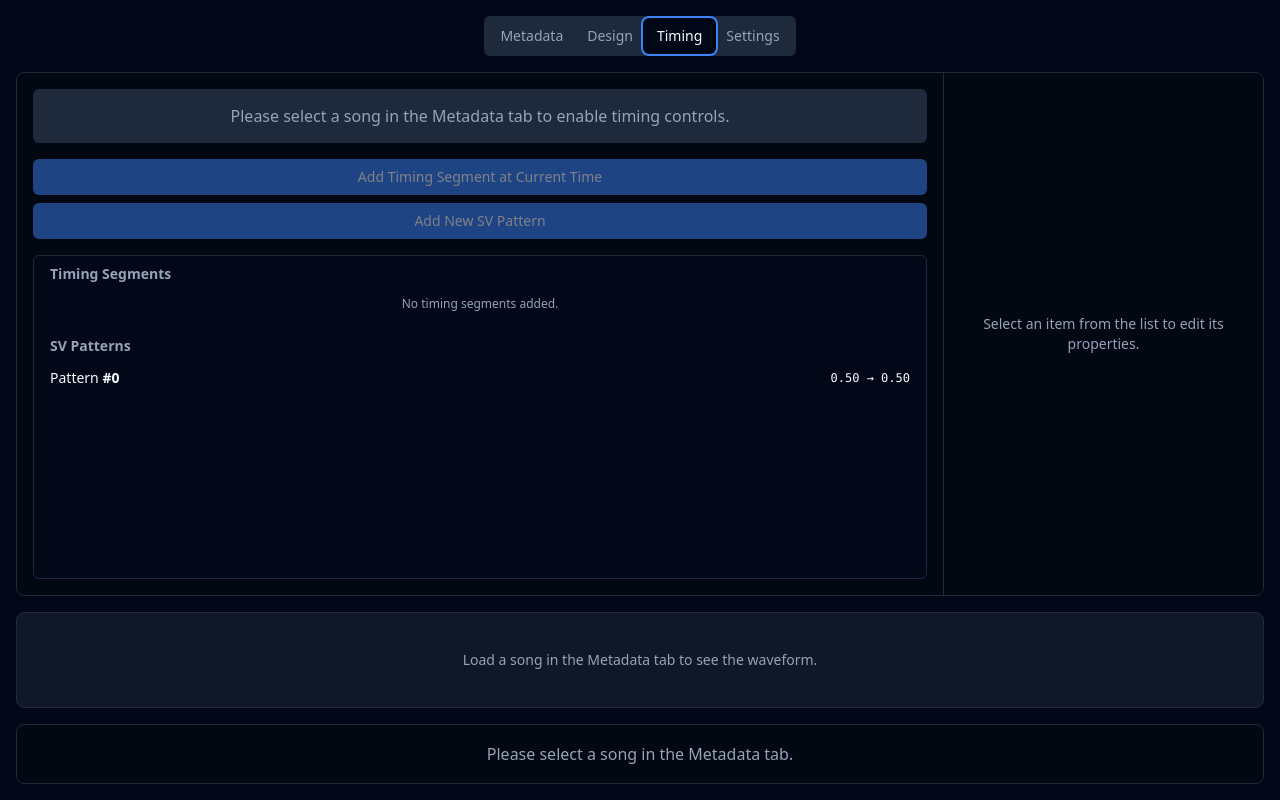
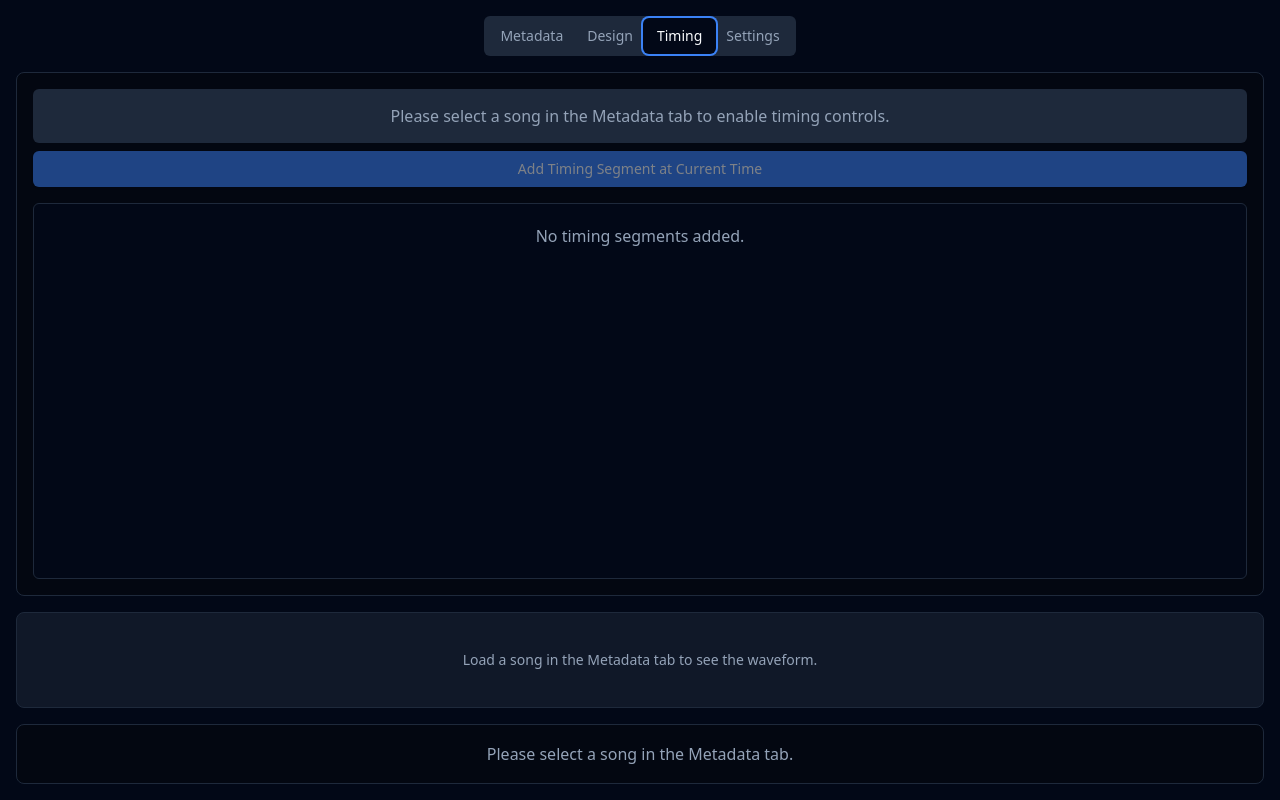
Before and after one commit to pfgithub/lazermapeditor, a React (Vite) app: page / in a window 1280 px wide. Both pictures are taken after a click on the tab "Timing". Built offline with nearby package versions, Linux system fonts and the light colour scheme.

Commit message:
Revert "[P] Add the ability to create, configure, and assign SV patterns"
This reverts commit 65111f8085e6fd0548ee4a3df161e93161ab0c50.

```diff
--- a/src/App.tsx
+++ b/src/App.tsx
@@ -111,22 +111,6 @@ export function App() {
     };
   }, []);
 
-  const getCurrentTime = useCallback(() => {
-    const map = mapRef.current;
-    let current = audioControllerRef.current?.getCurrentTime() ?? 0;
-    for (const sv of map.svs) {
-      if (current >= sv.startTime && current < sv.endTime) {
-        // Use a default pattern if the assigned one doesn't exist.
-        const pattern = map.svPatterns[sv.pattern] ?? { from: 0.5, to: 0.5 };
-        const segmentProgress = (current - sv.startTime) / (sv.endTime - sv.startTime);
-        const remappedProgress = svRemap(segmentProgress, pattern.from, pattern.to);
-        current = remappedProgress * (sv.endTime - sv.startTime) + sv.startTime;
-        break; // Assume no overlapping SVs
-      }
-    }
-    return current;
-  }, []);
-
   // Global keybindings
   useEffect(() => {
     const handleKeyDown = (e: KeyboardEvent) => {
@@ -192,7 +176,23 @@ export function App() {
         spaceDownTimeRef.current = null;
       }
     };
-  }, [map, designSnap, keybinds, activeTab, getCurrentTime]); // getCurrentTime is needed
+  }, [map, designSnap, keybinds, activeTab]);
+
+  const getCurrentTime = useCallback(() => {
+    const map = mapRef.current;
+    let current = audioControllerRef.current?.getCurrentTime() ?? 0
+    for(const sv of map.svs) {
+      if(current >= sv.startTime && current < sv.endTime) {
+        // modify
+        const pattern = map.svPatterns[sv.pattern ?? ""] ?? {from: 0.9, to: 0.1};
+        const before = (current - sv.startTime) / (sv.endTime - sv.startTime);
+        const after = svRemap(before, pattern.from, pattern.to);
+        current = after * (sv.endTime - sv.startTime) + sv.startTime;
+        break;
+      }
+    }
+    return current;
+  }, []);
 
   const handleSeek = (time: number) => {
     audioControllerRef.current?.seek(time);
@@ -271,13 +271,13 @@ export function App() {
               )}
             </Button>
             <div className="text-sm font-mono w-28 text-center text-[hsl(215,20.2%,65.1%)]">
-              {formatTime(audioControllerRef.current?.getCurrentTime() ?? 0)} / {formatTime(duration)}
+              {formatTime(currentTimeRounded)} / {formatTime(duration)}
             </div>
             <input
               type="range"
               min="0"
               max={duration || 1}
-              value={audioControllerRef.current?.getCurrentTime() ?? 0}
+              value={currentTimeRounded}
               step="0.01"
               className="w-full h-2 bg-[hsl(217.2,32.6%,17.5%)] rounded-lg appearance-none cursor-pointer"
               onChange={(e) => handleSeek(parseFloat(e.target.value))}
--- a/src/components/DesignTab.tsx
+++ b/src/components/DesignTab.tsx
@@ -1,16 +1,9 @@
-import { useEffect, useMemo, useRef, useState } from "react";
+import { useEffect, useRef, useState } from "react";
 import { Button } from "@/components/ui/button";
 import { Label } from "@/components/ui/label";
 import { useAppStore, type Note, type Beatmap } from "@/store";
 import { findNextSnap, findPreviousSnap, snapLevels, type Snap } from "@/lib/timingPoints";
 import { DesignCanvasController } from "@/lib/DesignCanvasController";
-import {
-  Select,
-  SelectContent,
-  SelectItem,
-  SelectTrigger,
-  SelectValue,
-} from "@/components/ui/select";
 
 interface DesignTabProps {
   map: Beatmap;
@@ -27,12 +20,6 @@ export function DesignTab({ map, setMap, getCurrentTime, seek, snap, setSnap }:
   const controllerRef = useRef<DesignCanvasController | null>(null);
   const [selectionCount, setSelectionCount] = useState(0);
   const keybinds = useAppStore((s) => s.keybinds);
-
-  // Memoize the current SV segment to avoid re-calculating on every render
-  const currentSV = useMemo(() => {
-    const time = getCurrentTime();
-    return map.svs.find((sv) => time >= sv.startTime && time < sv.endTime);
-  }, [getCurrentTime, map.svs]);
 
   // Initialize and update canvas controller
   useEffect(() => {
@@ -133,11 +120,11 @@ export function DesignTab({ map, setMap, getCurrentTime, seek, snap, setSnap }:
     let nextTime: number | null = null;
 
     if (e.deltaY < 0) {
+      // Scroll down -> forward in time
+      nextTime = findNextSnap(map, getCurrentTime(), snap);
+    } else {
       // Scroll up -> backward in time
       nextTime = findPreviousSnap(map, getCurrentTime(), snap);
-    } else {
-      // Scroll down -> forward in time
-      nextTime = findNextSnap(map, getCurrentTime(), snap);
     }
 
     if (nextTime !== null) {
@@ -158,7 +145,6 @@ export function DesignTab({ map, setMap, getCurrentTime, seek, snap, setSnap }:
   return (
     <div className="flex flex-col h-full gap-4">
       <div className="flex items-center justify-between p-3 bg-[hsl(224,71%,4%)] border border-[hsl(217.2,32.6%,17.5%)] rounded-lg shrink-0">
-        <div className="flex items-center gap-4">
         <div className="flex items-center gap-2">
           <Label>Snap:</Label>
           {snapLevels.map((level) => (
@@ -167,31 +153,12 @@ export function DesignTab({ map, setMap, getCurrentTime, seek, snap, setSnap }:
             </Button>
           ))}
         </div>
-          {currentSV && (
-            <div className="flex items-center gap-2 border-l border-[hsl(217.2,32.6%,17.5%)] pl-4">
-              <Label htmlFor="sv-pattern">SV Pattern:</Label>
-              <Select
-                value={currentSV.pattern}
-                onValueChange={(newPatternId) => {
-                  const newSvs = map.svs.map((sv) => (sv.startTime === currentSV.startTime ? { ...sv, pattern: newPatternId } : sv));
-                  setMap({ ...map, svs: newSvs });
-                }}
+        <Button
+          onClick={() => controllerRef.current?.flipHorizontal()}
+          variant="outline"
+          size="sm"
+          disabled={selectionCount === 0}
         >
-                <SelectTrigger id="sv-pattern" className="w-[150px] h-8">
-                  <SelectValue placeholder="Select pattern" />
-                </SelectTrigger>
-                <SelectContent>
-                  {Object.keys(map.svPatterns).map((patternId) => (
-                    <SelectItem key={patternId} value={patternId}>
-                      Pattern #{patternId}
-                    </SelectItem>
-                  ))}
-                </SelectContent>
-              </Select>
-            </div>
-          )}
-        </div>
-        <Button onClick={() => controllerRef.current?.flipHorizontal()} variant="outline" size="sm" disabled={selectionCount === 0}>
           Flip Horizontal
         </Button>
       </div>
--- a/src/components/TimingTab.tsx
+++ b/src/components/TimingTab.tsx
@@ -3,7 +3,7 @@ import { Button } from "@/components/ui/button";
 import { Input } from "@/components/ui/input";
 import { Label } from "@/components/ui/label";
 import { cn } from "@/lib/utils";
-import type { Beatmap, SvPattern, TimingSegment } from "@/store";
+import type { Beatmap, TimingSegment } from "@/store";
 
 interface TimingTabProps {
   map: Beatmap;
@@ -12,14 +12,10 @@ interface TimingTabProps {
   getCurrentTime: () => number;
 }
 
-type Selection = { type: "timing"; id: string } | { type: "sv"; id: string };
+export function TimingTab({ map, setMap, songUrl, getCurrentTime }: TimingTabProps) {
+  const [selectedSegmentId, setSelectedSegmentId] = useState<string | null>(null);
 
-export function TimingTab({ map, setMap, songUrl, getCurrentTime }: TimingTabProps) {
-  const [selection, setSelection] = useState<Selection | null>(null);
-
-  const selectedSegment = selection?.type === "timing" ? map.timing.find((s) => s.id === selection.id) : null;
-  const selectedSvPatternId = selection?.type === "sv" ? selection.id : null;
-  const selectedSvPattern = selectedSvPatternId ? map.svPatterns[selectedSvPatternId] : null;
+  const selectedSegment = map.timing.find((s) => s.id === selectedSegmentId);
 
   const handleAddSegment = () => {
     const newSegment: TimingSegment = {
@@ -29,7 +25,7 @@ export function TimingTab({ map, setMap, songUrl, getCurrentTime }: TimingTabPro
     };
     const newTiming = [...map.timing, newSegment].sort((a, b) => a.startTime - b.startTime);
     setMap({ ...map, timing: newTiming });
-    setSelection({ type: "timing", id: newSegment.id });
+    setSelectedSegmentId(newSegment.id);
   };
 
   const handleUpdateSegment = (field: "startTime" | "bpm", value: string) => {
@@ -39,7 +35,7 @@ export function TimingTab({ map, setMap, songUrl, getCurrentTime }: TimingTabPro
 
     const updatedSegment = { ...selectedSegment, [field]: isNaN(numericValue) ? 0 : numericValue };
 
-    let newTiming = map.timing.map((s) => (s.id === selection?.id ? updatedSegment : s));
+    let newTiming = map.timing.map((s) => (s.id === selectedSegmentId ? updatedSegment : s));
 
     if (field === "startTime") {
       newTiming.sort((a, b) => a.startTime - b.startTime);
@@ -49,75 +45,38 @@ export function TimingTab({ map, setMap, songUrl, getCurrentTime }: TimingTabPro
   };
 
   const handleDeleteSegment = () => {
-    if (selection?.type !== "timing") return;
-    const newTiming = map.timing.filter((s) => s.id !== selection.id);
+    if (!selectedSegmentId) return;
+    const newTiming = map.timing.filter((s) => s.id !== selectedSegmentId);
     setMap({ ...map, timing: newTiming });
-    setSelection(null);
-  };
-
-  const handleAddSvPattern = () => {
-    const existingIds = Object.keys(map.svPatterns).map(Number).filter(isFinite);
-    const newId = existingIds.length > 0 ? Math.max(...existingIds) + 1 : 0;
-    const newPattern: SvPattern = { from: 0.5, to: 0.5 }; // Linear
-    setMap({
-      ...map,
-      svPatterns: { ...map.svPatterns, [newId]: newPattern },
-    });
-    setSelection({ type: "sv", id: String(newId) });
-  };
-
-  const handleUpdateSvPattern = (field: keyof SvPattern, value: string) => {
-    if (!selectedSvPattern || !selectedSvPatternId) return;
-    const numericValue = Math.max(0, Math.min(1, parseFloat(value) || 0)); // clamp between 0 and 1
-
-    const updatedPattern = { ...selectedSvPattern, [field]: numericValue };
-    setMap({
-      ...map,
-      svPatterns: { ...map.svPatterns, [selectedSvPatternId]: updatedPattern },
-    });
-  };
-
-  const handleDeleteSvPattern = () => {
-    if (!selectedSvPatternId) return;
-    const newPatterns = { ...map.svPatterns };
-    delete newPatterns[selectedSvPatternId];
-    setMap({ ...map, svPatterns: newPatterns });
-    setSelection(null);
-  };
-
-  const isSvPatternInUse = (patternId: string) => {
-    return map.svs.some((sv) => sv.pattern === patternId);
+    setSelectedSegmentId(null);
   };
 
   return (
     <div className="flex flex-row h-full bg-[hsl(224,71%,4%)] rounded-lg border border-[hsl(217.2,32.6%,17.5%)] overflow-hidden">
       <div className="flex-grow flex flex-col gap-4 p-4">
+        {/* Top section: Player and Add button */}
+        <div className="flex flex-col gap-2">
           {!songUrl && (
             <div className="text-center text-[hsl(215,20.2%,65.1%)] p-4 bg-[hsl(217.2,32.6%,17.5%)] rounded-md h-[54px] flex items-center justify-center">
               Please select a song in the Metadata tab to enable timing controls.
             </div>
           )}
-        <div className="flex flex-col gap-2">
           <Button onClick={handleAddSegment} disabled={!songUrl}>
             Add Timing Segment at Current Time
           </Button>
-          <Button onClick={handleAddSvPattern} disabled={!songUrl}>
-            Add New SV Pattern
-          </Button>
         </div>
 
-        <div className="flex-grow overflow-y-auto border border-[hsl(217.2,32.6%,17.5%)] rounded-md bg-[hsl(222.2,84%,4.9%)] p-2 space-y-4">
-          <div>
-            <h3 className="text-sm font-semibold text-[hsl(215,20.2%,65.1%)] px-2 mb-1">Timing Segments</h3>
-            <ul className="space-y-1">
+        {/* List of segments */}
+        <div className="flex-grow overflow-y-auto border border-[hsl(217.2,32.6%,17.5%)] rounded-md bg-[hsl(222.2,84%,4.9%)]">
+          <ul className="p-1">
             {map.timing.length > 0 ? (
               map.timing.map((segment) => (
                 <li
                   key={segment.id}
-                    onClick={() => setSelection({ type: "timing", id: segment.id })}
+                  onClick={() => setSelectedSegmentId(segment.id)}
                   className={cn(
                     "p-2 cursor-pointer hover:bg-[hsl(217.2,32.6%,17.5%)] rounded-md text-sm flex justify-between items-center",
-                      selection?.type === "timing" && selection.id === segment.id && "bg-[hsl(217.2,32.6%,17.5%)]",
+                    selectedSegmentId === segment.id && "bg-[hsl(217.2,32.6%,17.5%)]",
                   )}
                 >
                   <span>
@@ -129,80 +88,40 @@ export function TimingTab({ map, setMap, songUrl, getCurrentTime }: TimingTabPro
                 </li>
               ))
             ) : (
-                <div className="text-center text-xs text-[hsl(215,20.2%,65.1%)] p-2">No timing segments added.</div>
-              )}
-            </ul>
-          </div>
-          <div>
-            <h3 className="text-sm font-semibold text-[hsl(215,20.2%,65.1%)] px-2 mb-1">SV Patterns</h3>
-            <ul className="space-y-1">
-              {Object.keys(map.svPatterns).length > 0 ? (
-                Object.entries(map.svPatterns).map(([id, pattern]) => (
-                  <li
-                    key={id}
-                    onClick={() => setSelection({ type: "sv", id })}
-                    className={cn(
-                      "p-2 cursor-pointer hover:bg-[hsl(217.2,32.6%,17.5%)] rounded-md text-sm flex justify-between items-center",
-                      selection?.type === "sv" && selection.id === id && "bg-[hsl(217.2,32.6%,17.5%)]",
-                    )}
-                  >
-                    <span>
-                      Pattern <strong>#{id}</strong>
-                    </span>
-                    <span className="font-mono text-xs">
-                      {pattern.from.toFixed(2)} &#x2192; {pattern.to.toFixed(2)}
-                    </span>
-                  </li>
-                ))
-              ) : (
-                <div className="text-center text-xs text-[hsl(215,20.2%,65.1%)] p-2">No SV patterns created.</div>
+              <div className="text-center text-[hsl(215,20.2%,65.1%)] p-4">No timing segments added.</div>
             )}
           </ul>
         </div>
       </div>
-      </div>
 
+      {/* Right sidebar: Editor */}
+      {selectedSegment && (
         <aside className="w-80 border-l border-l-[hsl(217.2,32.6%,17.5%)] bg-[hsl(224,71%,4%)] p-4 flex flex-col gap-4 shrink-0">
-        {selectedSegment && (
-          <>
-            <h2 className="text-lg font-semibold">Edit Timing Segment</h2>
+          <h2 className="text-lg font-semibold">Edit Segment</h2>
           <div className="grid gap-1.5">
             <Label htmlFor="startTime">Start Time (s)</Label>
-              <Input id="startTime" type="number" value={selectedSegment.startTime} onChange={(e) => handleUpdateSegment("startTime", e.target.value)} step="0.001" />
+            <Input
+              id="startTime"
+              type="number"
+              value={selectedSegment.startTime}
+              onChange={(e) => handleUpdateSegment("startTime", e.target.value)}
+              step="0.001"
+            />
           </div>
           <div className="grid gap-1.5">
             <Label htmlFor="bpm">BPM</Label>
-              <Input id="bpm" type="number" value={selectedSegment.bpm} onChange={(e) => handleUpdateSegment("bpm", e.target.value)} />
+            <Input
+              id="bpm"
+              type="number"
+              value={selectedSegment.bpm}
+              onChange={(e) => handleUpdateSegment("bpm", e.target.value)}
+            />
           </div>
           <Button onClick={handleDeleteSegment} variant="destructive" className="mt-auto">
             Delete Segment
           </Button>
-          </>
+        </aside>
       )}
-        {selectedSvPattern && selectedSvPatternId && (
-          <>
-            <h2 className="text-lg font-semibold">Edit SV Pattern #{selectedSvPatternId}</h2>
-            <div className="grid gap-1.5">
-              <Label htmlFor="svFrom">"From" point (time %)</Label>
-              <Input id="svFrom" type="number" value={selectedSvPattern.from} onChange={(e) => handleUpdateSvPattern("from", e.target.value)} step="0.01" min="0" max="1" />
-            </div>
-            <div className="grid gap-1.5">
-              <Label htmlFor="svTo">"To" point (progress %)</Label>
-              <Input id="svTo" type="number" value={selectedSvPattern.to} onChange={(e) => handleUpdateSvPattern("to", e.target.value)} step="0.01" min="0" max="1" />
-            </div>
-            <p className="text-xs text-[hsl(215,20.2%,65.1%)]">Defines a piecewise linear speed curve. Values are 0-1.</p>
-            <Button onClick={handleDeleteSvPattern} variant="destructive" className="mt-auto" disabled={isSvPatternInUse(selectedSvPatternId)}>
-              Delete Pattern
-            </Button>
-            {isSvPatternInUse(selectedSvPatternId) && <p className="text-xs text-center text-amber-400">This pattern is currently in use.</p>}
-          </>
-        )}
-        {!selection && (
-          <div className="m-auto text-center text-sm text-[hsl(215,20.2%,65.1%)]">
-            <p>Select an item from the list to edit its properties.</p>
-          </div>
-        )}
-      </aside>
     </div>
   );
 }
--- a/src/lib/DesignCanvasController.ts
+++ b/src/lib/DesignCanvasController.ts
@@ -102,19 +102,14 @@ export class DesignCanvasController {
 
   private generateKeyMap(keybinds: Keybinds): { [code: string]: KeyMapEntry } {
     const keyMap: { [code: string]: KeyMapEntry } = {};
-    const actions: KeybindAction[] = [
-      "placeNoteLane1",
-      "placeNoteLane2",
-      "placeNoteLane3",
-      "placeNoteLane4",
-    ];
+    const actions: KeybindAction[] = ["placeNoteLane1", "placeNoteLane2", "placeNoteLane3", "placeNoteLane4"];
     actions.forEach((action, index) => {
       (keybinds[action] || []).forEach((key) => {
         if (key) keyMap[key] = index as KeyMapEntry;
       });
     });
-    for (const k of keybinds["placeSV"] ?? []) {
-      if (k) keyMap[k] = "sv";
+    for(const k of keybinds["placeSV"] ?? []) {
+      if(k) keyMap[k] = "sv";
     }
     return keyMap;
   }
@@ -517,19 +512,21 @@ export class DesignCanvasController {
     const endTime = findNearestSnap(this.map, this.getCurrentTime(), this.snap);
     if (endTime == null) return;
 
-    if (keyIndex === "sv") {
+    if(keyIndex === "sv") {
       const newSv: SvSegment = {
         startTime: Math.min(startTime, endTime),
         endTime: Math.max(startTime, endTime),
-        pattern: "0", // Default pattern
+        pattern: "0",
       };
-      const existingSv = this.map.svs.find((k) => k.startTime === newSv.startTime);
-      if (existingSv) {
-        const newSvs = this.map.svs.filter((sv) => sv !== existingSv);
+      const existingSv = this.map.svs.find(
+        (k) => k.startTime === newSv.startTime,
+      );
+      if(existingSv) {
+        const newSvs = this.map.svs.filter(sv => sv !== existingSv);
         this.setMap({ ...this.map, svs: newSvs });
         return;
       }
-      if (startTime === endTime) return; // no zero-length SVs
+      if(startTime === endTime) return; // no zero-length SVs
       const newSvs = [...this.map.svs, newSv].sort((a, b) => a.startTime - b.startTime);
       this.setMap({ ...this.map, svs: newSvs });
       return;
@@ -547,7 +544,7 @@ export class DesignCanvasController {
 
     if (existingNote) {
       // Note exists, delete it.
-      const newKeys = this.map.notes.filter((note) => note !== existingNote);
+      const newKeys = this.map.notes.filter(note => note !== existingNote);
       this.setMap({ ...this.map, notes: newKeys });
     } else {
       // Note does not exist, add it.
@@ -593,47 +590,6 @@ export class DesignCanvasController {
       ctx.moveTo(0, y);
       ctx.lineTo(width, y);
       ctx.stroke();
-    }
-
-    // --- Draw SVs ---
-    for (const sv of this.map.svs) {
-      if (sv.endTime < viewStartTime || sv.startTime > viewEndTime) continue;
-      // Default to linear if pattern is missing
-      const pattern = this.map.svPatterns[sv.pattern] ?? { from: 0.5, to: 0.5 };
-
-      const y_start = this.posToY(sv.startTime);
-      const y_end = this.posToY(sv.endTime);
-
-      const grad = ctx.createLinearGradient(0, y_start, 0, y_end);
-      // Simple blue-to-red gradient for slow-to-fast
-      const startSpeed = pattern.to / pattern.from;
-      const endSpeed = (1 - pattern.to) / (1 - pattern.from);
-
-      const lerp = (a: number, b: number, t: number) => a + (b - a) * t;
-      const clamp = (val: number, min: number, max: number) => Math.max(min, Math.min(val, max));
-
-      // Color based on speed multiplier (1x = white)
-      const speedToColor = (speed: number) => {
-        if (speed < 1) {
-          // Blue for slower
-          const t = clamp(speed, 0.25, 1);
-          return `hsl(240, 100%, ${lerp(100, 75, t)}%)`;
-        } else {
-          // Red for faster
-          const t = clamp((speed - 1) / 3, 0, 1); // up to 4x
-          return `hsl(0, 100%, ${lerp(75, 50, t)}%)`;
-        }
-      };
-
-      grad.addColorStop(0, speedToColor(startSpeed));
-      grad.addColorStop(1, speedToColor(endSpeed));
-      ctx.fillStyle = grad;
-      ctx.globalAlpha = 0.5;
-      ctx.fillRect(0, y_end, 10, y_start - y_end);
-      ctx.globalAlpha = 1.0;
-      ctx.strokeStyle = "hsl(0, 0%, 50%)";
-      ctx.lineWidth = 1;
-      ctx.strokeRect(0, y_end, 10, y_start - y_end);
     }
 
     const drawKey = (key: Note, isSelected: boolean) => {
@@ -686,16 +642,32 @@ export class DesignCanvasController {
 
     // --- Draw in-progress notes ---
     for (const [lane, startTime] of this.activeHolds.entries()) {
-      if (typeof lane === "number") {
-        drawKey(
-          {
-            startTime,
-            endTime: findNearestSnap(this.map, time, this.snap) ?? time,
-            key: lane as Note["key"],
-          },
-          false,
-        );
-      }
+      drawKey({
+        startTime,
+        endTime: findNearestSnap(this.map, time, this.snap) ?? time,
+        key: +lane as Note["key"],
+      }, false);
+    }
+
+    // --- Draw SVs ---
+    for (const sv of this.map.svs) {
+      if (sv.endTime < viewStartTime || sv.startTime > viewEndTime) continue;
+
+      const pattern = this.map.svPatterns[sv.pattern ?? ""] ?? {from: 0.9, to: 0.1};
+
+      const y_start = this.posToY(sv.startTime);
+      const y_mid = this.posToY(sv.startTime + (sv.endTime - sv.startTime) * pattern.from);
+      const y_end = this.posToY(sv.endTime);
+
+      const c = 7;
+      const c_before = c * pattern.to;
+      const c_after = c * (1 - pattern.to);
+
+      // Hold Note
+      ctx.fillStyle = "#AAA";
+      ctx.fillRect(0, y_end, c_before, y_mid - y_end);
+      ctx.fillStyle = "#FFF";
+      ctx.fillRect(0, y_mid, c_after, y_start - y_mid);
     }
 
     // --- Draw Dragged Keys Preview ---
--- a/src/store.ts
+++ b/src/store.ts
@@ -11,12 +11,12 @@ export type TimingSegment = {
 export type SvSegment = {
   startTime: number;
   endTime: number;
-  pattern: string;
+  pattern: string,
 };
 
 export type SvPattern = {
-  from: number;
-  to: number;
+  from: number,
+  to: number,
 };
 
 export type Note = {
@@ -73,9 +73,7 @@ const defaultMap: Beatmap = {
   timing: [],
   notes: [],
   svs: [],
-  svPatterns: {
-    "0": { from: 0.5, to: 0.5 },
-  },
+  svPatterns: {},
 };
 
 const defaultKeybinds: Keybinds = {
```
Lines whose indentation alone changed are shown as unchanged.
